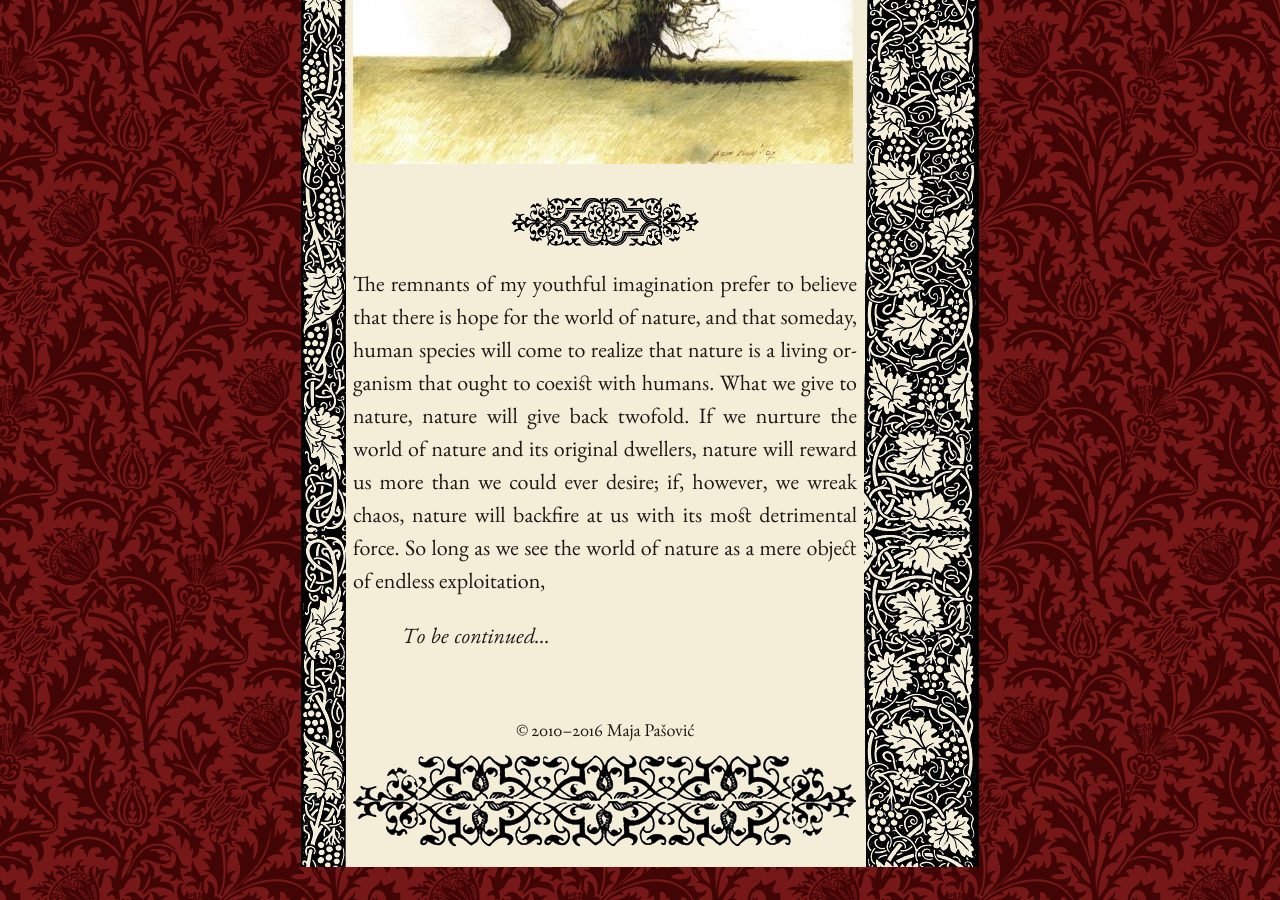
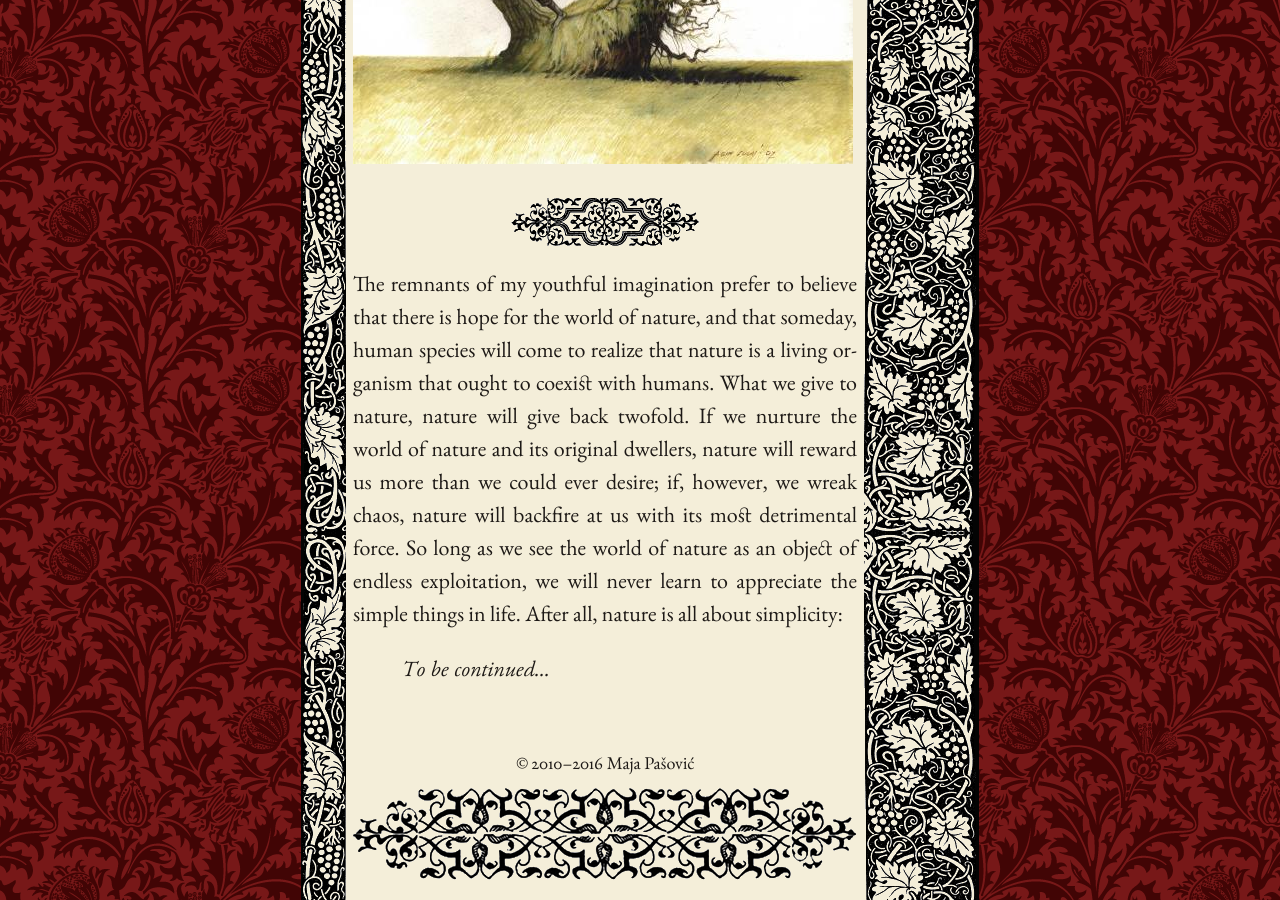
Before and after one commit to mpasovic/majapasovic.org, a Jekyll site: the page built from _posts/2016-07-06-a-lamenting-song-for-fireflies-progressive-destruction-of-the-environment-and-its-consequences.md, in a window 1280 px wide and 900 px high, scrolled down 5389 px. Built offline with Jekyll 4.4.1, drawn with Linux system fonts in a browser that asks for light colours; nearby versions of some CDN libraries.

Commit message:
Updated 2016-07-06-a-lamenting-song-for-fireflies-progressive-destruction-of-the-environment-and-its-consequences.md

```diff
--- a/_posts/2016-07-06-a-lamenting-song-for-fireflies-progressive-destruction-of-the-environment-and-its-consequences.md
+++ b/_posts/2016-07-06-a-lamenting-song-for-fireflies-progressive-destruction-of-the-environment-and-its-consequences.md
@@ -35,6 +35,6 @@
 ![man_and_nature_164025.jpg]({{site.baseurl}}/img/man_and_nature_164025.jpg)
 
 *****
-The remnants of my youthful imagination prefer to believe that there is hope for the world of nature, and that someday, human species will come to realize that nature is a living organism that ought to coexist with humans. What we give to nature, nature will give back twofold. If we nurture the world of nature and its original dwellers, nature will reward us more than we could ever desire; if, however, we wreak chaos, nature will backfire at us with its most detrimental force. So long as we see the world of nature as a mere object of endless exploitation,
+The remnants of my youthful imagination prefer to believe that there is hope for the world of nature, and that someday, human species will come to realize that nature is a living organism that ought to coexist with humans. What we give to nature, nature will give back twofold. If we nurture the world of nature and its original dwellers, nature will reward us more than we could ever desire; if, however, we wreak chaos, nature will backfire at us with its most detrimental force. So long as we see the world of nature as an object of endless exploitation, we will never learn to appreciate the simple things in life. After all, nature is all about simplicity:
 
 *To be continued...*
```
